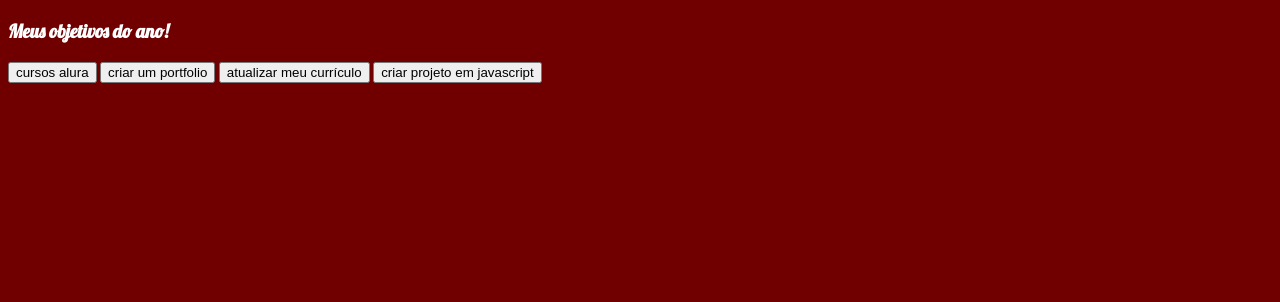
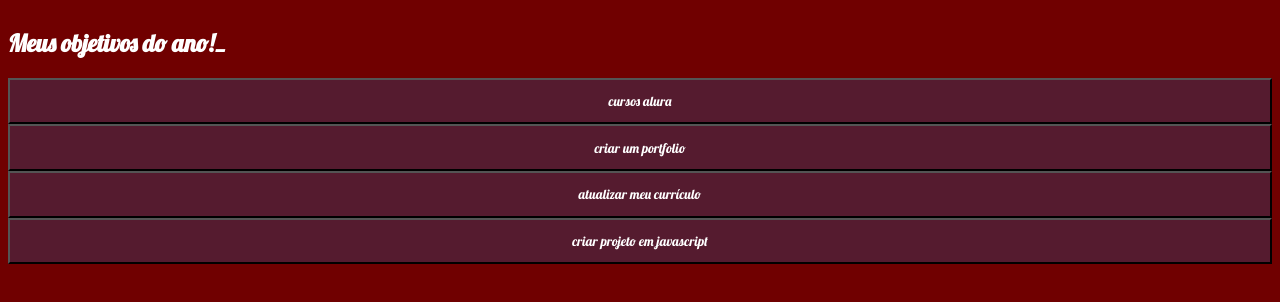
Before and after one commit to ruanantunes08/2024, a plain HTML site: page index.html in a window 1280 px wide. Drawn offline with Linux system fonts and the light colour scheme.

Commit message:
Add files via upload

```diff
--- a/index.html
+++ b/index.html
@@ -8,7 +8,7 @@
 </head>
 <body>
 <section class="conteudo-principal"></section>
-<h3 class="titulo-principal">Meus objetivos do ano!</h3>
+<h2 class="titulo-principal">Meus objetivos do ano!<span>_</span></h2>
 <div class="botoes">
     <button class="botao">cursos alura</button>
     <button class="botao">criar um portfolio </button>
--- a/style.css
+++ b/style.css
@@ -16,3 +16,21 @@ body
     color: var(--branco);
     font-family: 'Lobster', sans-serif;
 }
+.conteudo-principal {
+    display: flex;
+    flex-direction: column;
+    justify-content: center;
+    align-items: 1200px;
+    width: 100%;
+    margin: 0 auto;
+}
+.botao {
+    font-family: "Lobster", sans-serif;
+    background-color: var(--botao-inativo);
+    color: var(--branco);
+    display: flex;
+    justify-content: center;
+    padding: 1em;
+    align-items: center;
+    width: 100%;
+}
```
